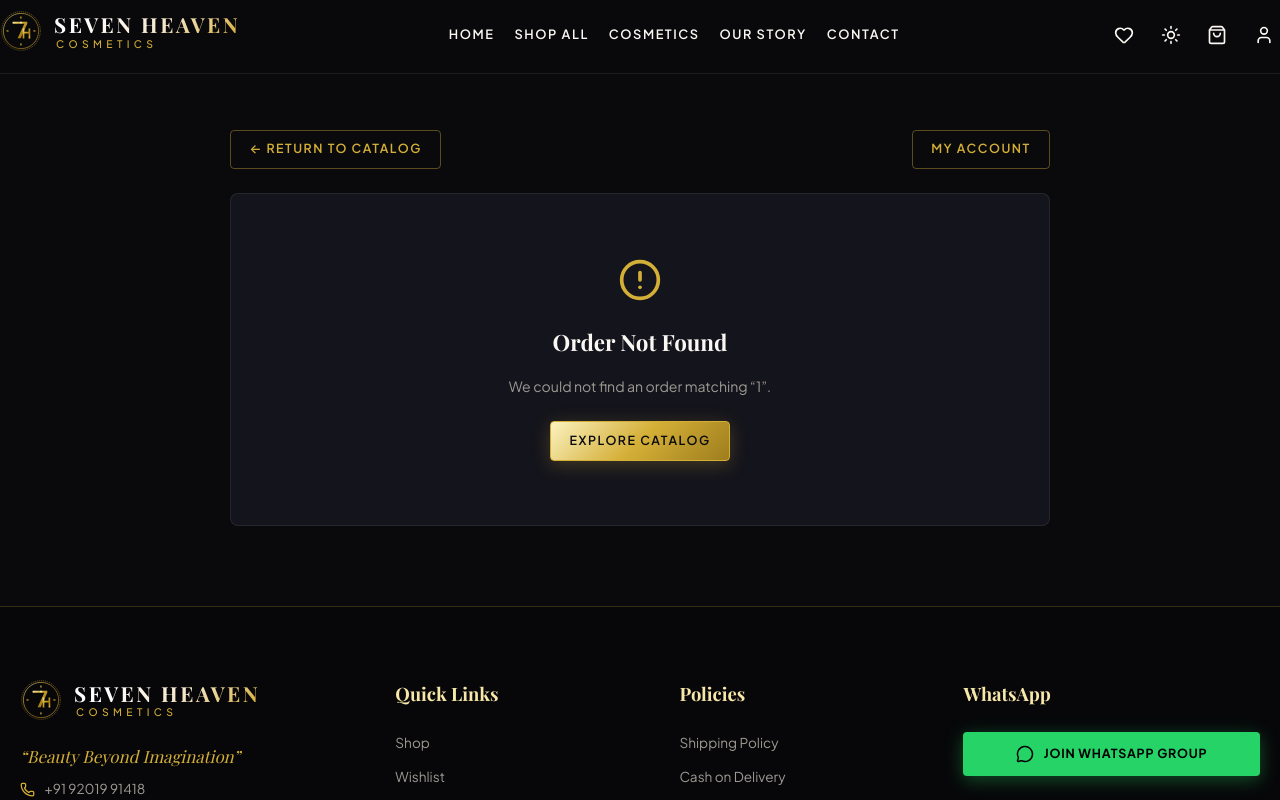
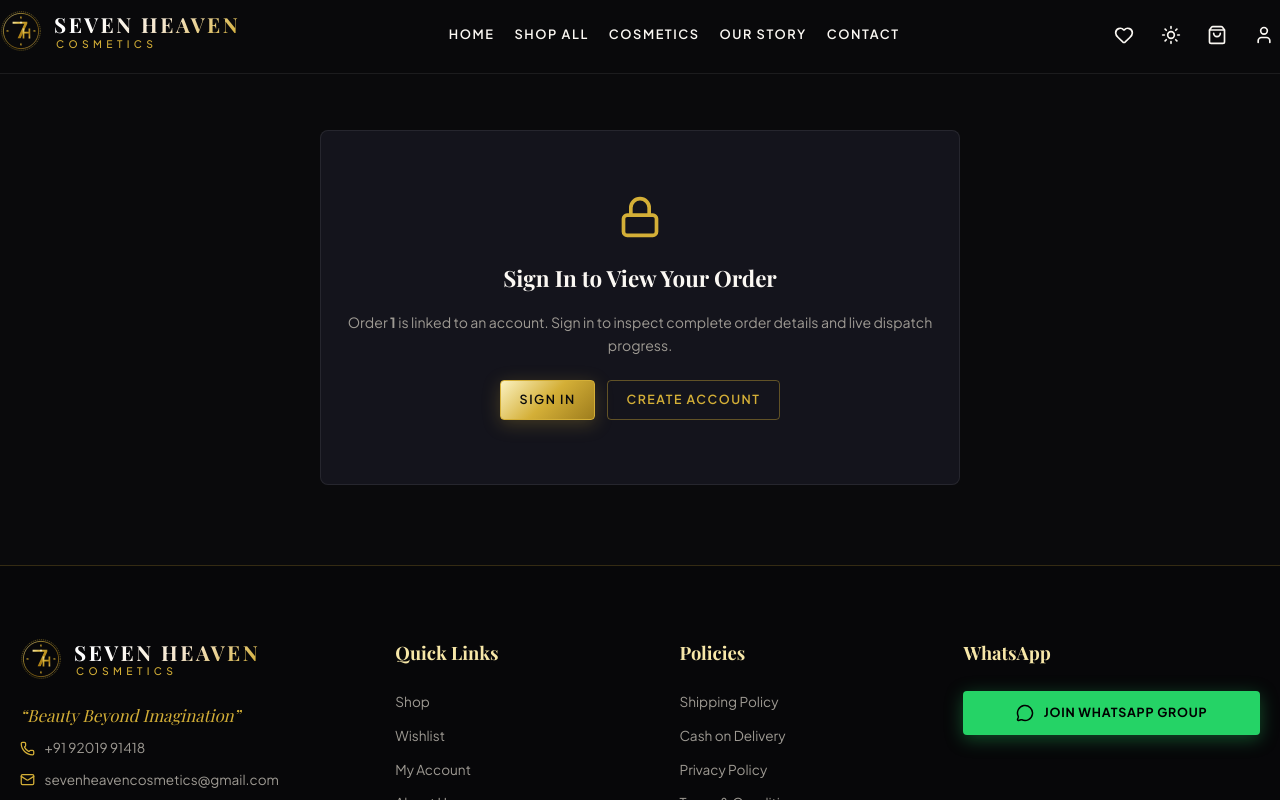
Before and after one commit to codewithabhii1210/sevenheaven., a React (Vite) app in the folder frontend/: page /order/1 in a window 1280 px wide. Shown: the top 800 px of the page. Built offline with nearby package versions, Linux system fonts and the light colour scheme; a web font is replaced by a local one.

Commit message:
fix: guest /order/:no shows login notice instead of 'Order Not Found'
The standalone order view returned before the guest auth view, so logged-out
visitors saw a misleading not-found card. Guests now get a Sign In / Create
Account notice with redirect back to the order page.

```diff
--- a/frontend/src/pages/Account.jsx
+++ b/frontend/src/pages/Account.jsx
@@ -467,6 +467,45 @@
   // STANDALONE ORDER DETAILS VIEW (/order/:orderNo)
   // ============================================================
   if (routeOrderNo) {
+    // Guest → login required notice for THIS order (Flipkart-style policy)
+    if (!isAuthenticated) {
+      return (
+        <div className="container" style={{ padding: '3.5rem 0 5rem' }}>
+          <div style={{ maxWidth: '640px', margin: '0 auto' }}>
+            <div className="orders-empty-card" style={{ textAlign: 'center' }}>
+              <Lock size={44} className="gold-text" />
+              <h3>Sign In to View Your Order</h3>
+              <p>
+                Order <strong>{routeOrderNo}</strong> is linked to an account. Sign in to
+                inspect complete order details and live dispatch progress.
+              </p>
+              <div
+                style={{
+                  display: 'flex',
+                  gap: '0.75rem',
+                  justifyContent: 'center',
+                  marginTop: '1.25rem',
+                  flexWrap: 'wrap',
+                }}
+              >
+                <Link
+                  to={`/my-account?tab=login&redirect=/order/${routeOrderNo}`}
+                  className="btn btn-gold btn-sm"
+                >
+                  Sign In
+                </Link>
+                <Link
+                  to={`/my-account?tab=register&redirect=/order/${routeOrderNo}`}
+                  className="btn btn-gold-outline btn-sm"
+                >
+                  Create Account
+                </Link>
+              </div>
+            </div>
+          </div>
+        </div>
+      )
+    }
     return (
       <div className="container" style={{ padding: '3.5rem 0 5rem' }}>
         <div style={{ maxWidth: '820px', margin: '0 auto' }}>
@@ -1106,16 +1145,10 @@
           <div className="auth-header">
             <span className="auth-eyebrow">SEVEN HEAVEN CONCIERGE</span>
             <h1 className="auth-title">
-              {routeOrderNo
-                ? 'Sign In to View Your Order'
-                : authTab === 'login'
-                ? 'Patron Sign In'
-                : 'Join The VIP Circle'}
+              {authTab === 'login' ? 'Patron Sign In' : 'Join The VIP Circle'}
             </h1>
             <p className="auth-subtitle">
-              {routeOrderNo
-                ? `Order ${routeOrderNo} is linked to an account. Sign in to inspect complete order details and live dispatch progress.`
-                : authTab === 'login'
+              {authTab === 'login'
                 ? 'Access your private order history, tracking details, and saved wishlist.'
                 : 'Register for private reserve access, 10% inaugural discount, and VIP concierge.'}
             </p>
```
